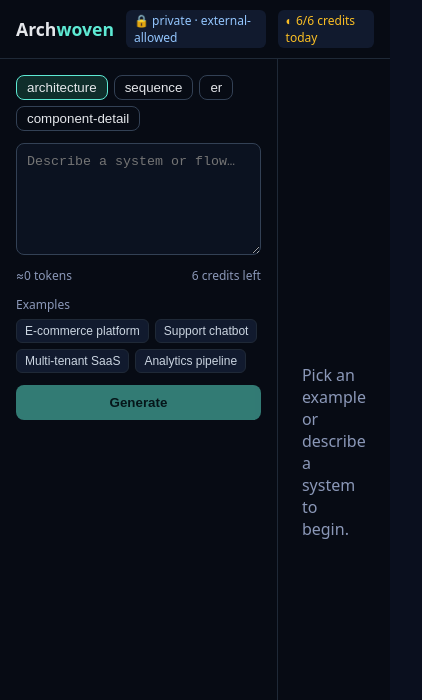
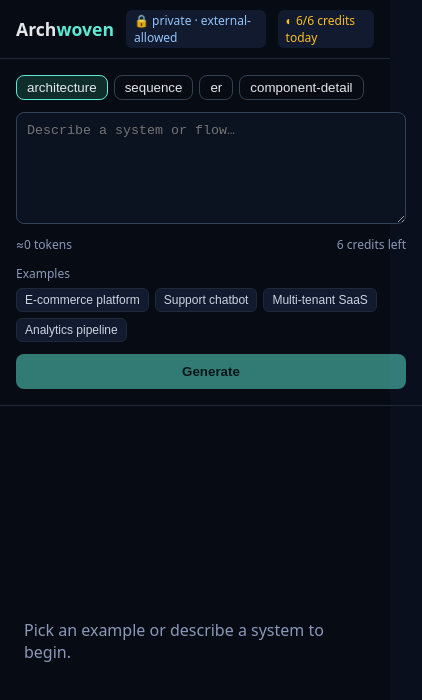
Before and after one commit to ManankumarThakkar/archwoven, a Next.js app in the folder apps/web/: page /workspace in a window 390 px wide. Shown: the top 700 px of the page, 422 px wide, since content can reach past the window. Built offline with nearby package versions, Linux system fonts and the light colour scheme.

Commit message:
docs: M2 demo walkthrough + polish (focus rings, reduced-motion, tablet collapse)

```diff
--- /dev/null
+++ b/apps/web/app/globals.css
@@ -0,0 +1,21 @@
+:root { color-scheme: dark; }
+
+/* Visible focus for keyboard users on every interactive element. */
+:focus-visible {
+  outline: 2px solid #5eead4;
+  outline-offset: 2px;
+  border-radius: 4px;
+}
+
+/* Respect reduced-motion: stop React Flow's animated edges and any transitions. */
+@media (prefers-reduced-motion: reduce) {
+  * { animation: none !important; transition: none !important; }
+  .react-flow__edge-path { animation: none !important; }
+}
+
+/* Tablet / narrow: stack the workspace columns instead of a fixed three-pane row. */
+@media (max-width: 900px) {
+  .workspace-shell { flex-direction: column !important; }
+  .workspace-shell > aside { width: 100% !important; border-right: none !important; border-left: none !important; border-bottom: 1px solid #1f2937; }
+  .workspace-shell main { min-height: 50vh; }
+}
--- a/apps/web/app/layout.tsx
+++ b/apps/web/app/layout.tsx
@@ -1,5 +1,6 @@
 import type { Metadata } from 'next';
 import type { ReactNode } from 'react';
+import './globals.css';
 
 export const metadata: Metadata = {
   title: 'Archwoven — Turn ideas and code into clear architecture',
--- a/apps/web/app/workspace/page.tsx
+++ b/apps/web/app/workspace/page.tsx
@@ -115,7 +115,7 @@
         <span style={{ fontSize: 12, padding: '2px 8px', borderRadius: 6, background: '#111a2e', color: '#93c5fd' }}>🔒 private · external-allowed</span>
         <span style={{ fontSize: 12, padding: '2px 8px', borderRadius: 6, background: '#111a2e', color: '#fbbf24' }}>◐ {remaining}/6 credits today</span>
       </header>
-      <div style={{ display: 'flex', flex: 1, minHeight: 0 }}>
+      <div className="workspace-shell" style={{ display: 'flex', flex: 1, minHeight: 0 }}>
         <ControlPanel running={state.kind === 'running'} remaining={remaining} onGenerate={generate} />
         {showCanvas ? (
           <main style={{ flex: 1, minWidth: 0, display: 'flex', flexDirection: 'column', position: 'relative' }}>
```
Also changed, not shown: 1 other file (tests, documents, lock files or other folders).
